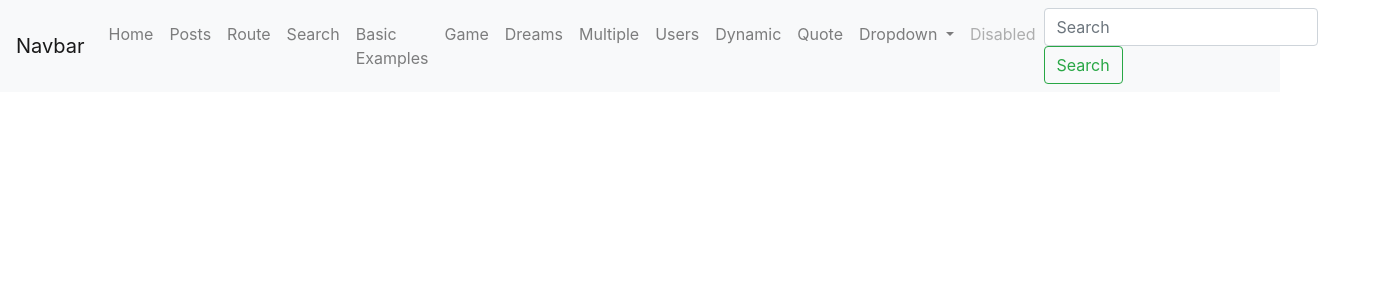
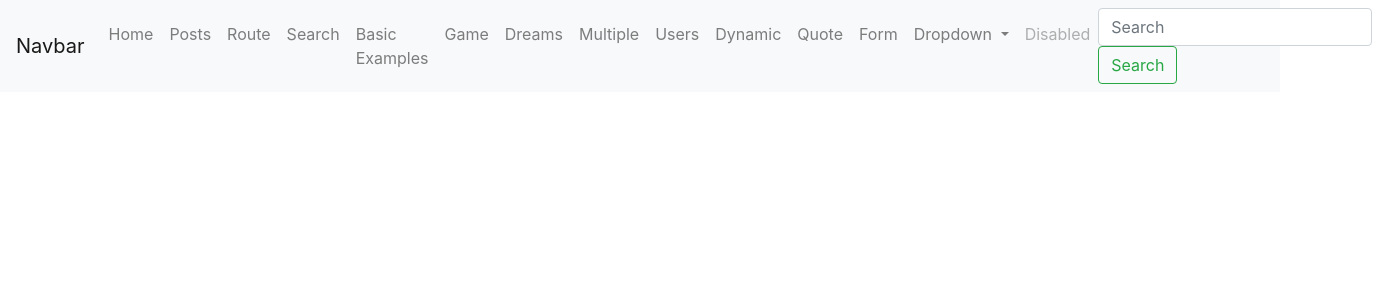
Before and after one commit to aderbalfarias/learning-vue, a Vue app: page /user in a window 1280 px wide. Shown: the top 300 px of the page, 1380 px wide, since content can reach past the window. Built offline with nearby package versions, Linux system fonts and the light colour scheme; what vue-resource would draw is missing.

Commit message:
Including a new component

```diff
--- a/src/App.vue
+++ b/src/App.vue
@@ -19,6 +19,7 @@
     import User from './components/User/User';
     import Dynamic from './components/Dynamic/Dynamic';
     import Quote from './components/Quote/Index';
+    import Form from './components/Form/Form';
 
     export default {
         name: 'App',
@@ -34,7 +35,8 @@
             Multiple,
             User,
             Dynamic,
-            Quote
+            Quote,
+            Form
         }
     }
 </script>
--- /dev/null
+++ b/src/components/Form/Index.vue
@@ -0,0 +1,21 @@
+<template>
+    <div>
+
+    </div>
+</template>
+
+<script>
+    export default {
+        name: 'Form',
+        data() {
+            return {
+            }
+        },
+        methods: {
+
+        }
+    }
+</script>
+
+<style scoped>
+</style>
--- a/src/components/Game/Game.vue
+++ b/src/components/Game/Game.vue
@@ -1,6 +1,6 @@
 <template>
     <div>
-    <section class="row text-center">
+        <section class="row text-center">
             <div class="col-md-6 columns">
                 <h1 class="text-center">YOU</h1>
                 <div class="healthbar">
--- a/src/components/Shared/Nav.vue
+++ b/src/components/Shared/Nav.vue
@@ -41,6 +41,9 @@
                 <li class="nav-item">
                     <router-link class="nav-link" :to="'/quote'">Quote</router-link>
                 </li>
+                <li class="nav-item">
+                    <router-link class="nav-link" :to="'/form'">Form</router-link>
+                </li>
                 <!-- <li class="nav-item">
                     <router-link class="nav-link" :to="'/tree'">Tree</router-link>
                 </li> -->
--- a/src/main.js
+++ b/src/main.js
@@ -17,6 +17,7 @@ import Multiple from './components/Example/Multiple.vue';
 import User from './components/User/User.vue';
 import Dynamic from './components/Dynamic/Dynamic.vue';
 import Quote from './components/Quote/Index.vue';
+import Form from './components/Form/Index.vue';
 
 Vue.config.productionTip = false;
 
@@ -59,6 +60,9 @@ const routes = [
     },
     {
         path: '/quote', component: Quote
+    },
+    {
+        path: '/form', component: Form
     }
 ];
 
```
Also changed, not shown: src/components/Form/Form.vue (added).
